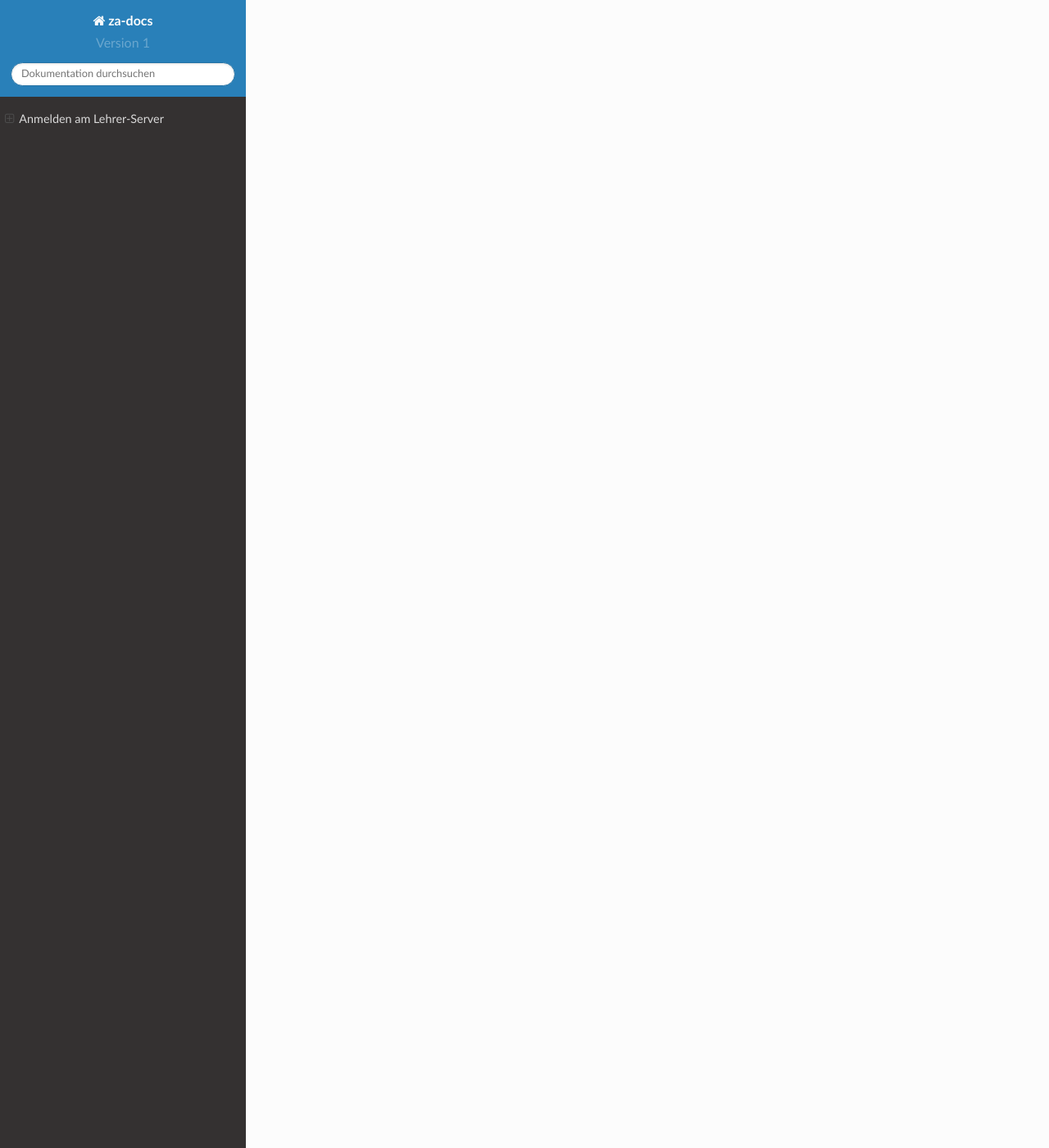
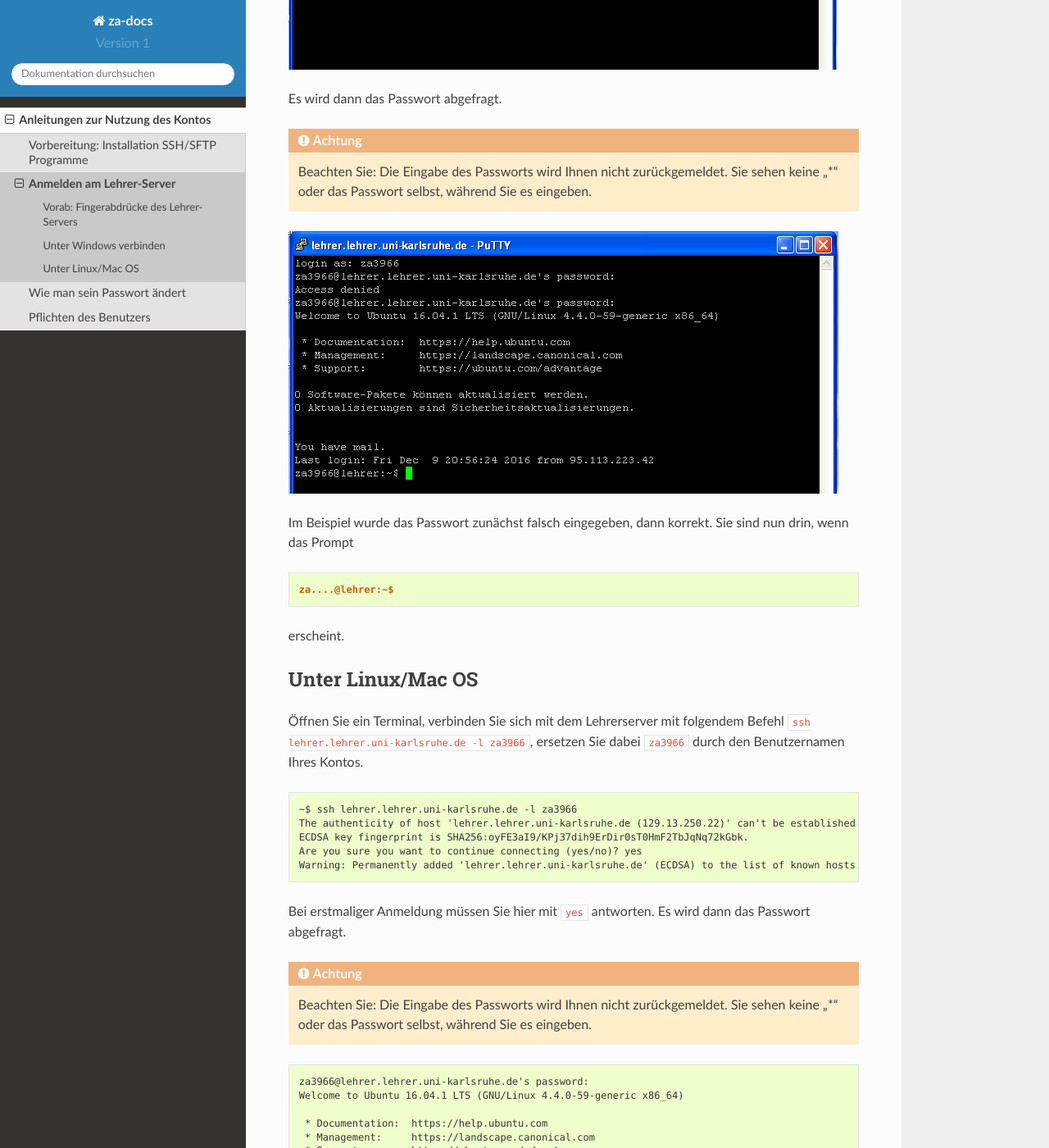
Before and after one commit to jolly-jump/za-docs, a Sphinx documentation site: the page built from source/benutzerkonto/login.rst, in a window 1280 px wide and 1400 px high, scrolled down 1995 px. Shown: the whole window at 82% size. Built offline with Sphinx 7.4.7 and the Read the Docs theme 2.0.0, drawn with Linux system fonts in a browser that asks for light colours; pages that are not in the unit, such as notebooks, are missing from menus; some of the changed text lies outside the part shown.

Commit message:
add putty docs+media, add ssh docs, add password change

```diff
--- a/source/benutzerkonto/index.rst
+++ b/source/benutzerkonto/index.rst
@@ -14,4 +14,4 @@ Folgende Anleitungen finden Sie hier:
    installation
    login
    passwortaendern
-   donsanddonts
+   dosanddonts
--- a/source/benutzerkonto/login.rst
+++ b/source/benutzerkonto/login.rst
@@ -2,7 +2,119 @@
 Anmelden am Lehrer-Server
 =========================
 
-Unter Windows
--------------
+Vorab: Fingerabdrücke des Lehrer-Servers
+----------------------------------------
+
+Sie erhalten bei der ersten Sitzung die Rückmeldung, dass Sie den
+Rechner ``lehrer.lehrer.uni-karlsruhe.de`` zum ersten Mal besuchen und
+werden gefragt, ob Sie dessen Identifikation mit einem bestimmten
+Fingerabdruck in Zukunft immer vertrauen wollen.
+
+Die Fingerabdrücke des Lehrer-Servers sind
+
+.. code:: console
+
+   MD5:
+   1024 e9:fa:cb:1f:5c:75:9f:fc:a4:c7:b4:d9:11:29:b3:6e (DSA)
+   256  bd:fd:40:54:c1:4c:76:ae:d3:e1:19:b5:13:72:24:40 (ECDSA)
+   256  cd:ae:1b:18:87:e6:d4:dc:c1:f2:6c:5e:d5:79:e9:25 (ED25519)
+   2048 da:c7:c4:c9:30:39:fb:19:08:4f:81:71:7e:d7:ae:98 (RSA)
+
+   SHA256:
+   1024 xCaUPK/kVBsnV/qJ0riPBaIllQcSq2LIiVEqhL7acMA (DSA)
+   256  oyFE3aI9/KPj37dih9ErDir0sT0HmF2TbJqNq72kGbk (ECDSA)
+   256  W2PTQkaHdAwoOIVT6Si3SCxBoWhWZrQdyJiDHqSNyUE (ED25519)
+   2048 VTHrv1EaV5MWlKlJUNjV89R9waDJ2bTJk7uselegTlY (RSA)
+
+Wird einer der angezeigten Fingerabdrücke zurückgemeldet, können Sie
+sicher sein, sich tatsächlich mit dem Lehrer-Server zu verbinden.
+
+
+Unter Windows verbinden
+-----------------------
 
 Öffnen Sie putty
+
+.. figure:: media/putty-start.png
+
+Geben Sie im Feld *Host Name (or IP address)* den Hostnamen des
+Lehrer-Servers ein, wie im Bild angezeigt:
+``lehrer.lehrer.uni-karlsruhe.de``. Die Verbindung muss per SSH auf
+Port 22 erfolgen und ist standardmäßig so eingestellt. Klicken Sie auf
+*Open*.
+
+Verifizieren Sie bei der ersten Sitzung, ob der Lehrer-Server eines
+der obig genannten Fingerabdrücke besitzt und bestätigen Sie mit "Ja".
+
+.. figure:: media/putty-keyverification.png
+
+Geben Sie jetzt im Terminal-Fenster Ihren Benutzernamen ein ``za....``.
+
+.. figure:: media/putty-login-as.png
+
+Es wird dann das Passwort abgefragt.
+
+.. attention::
+
+   Beachten Sie: Die Eingabe des Passworts wird Ihnen nicht
+   zurückgemeldet. Sie sehen keine "*" oder das Passwort selbst,
+   während Sie es eingeben.
+
+.. figure:: media/putty-login.png
+
+Im Beispiel wurde das Passwort zunächst falsch eingegeben, dann
+korrekt. Sie sind nun drin, wenn das Prompt
+
+.. code:: console
+
+   za....@lehrer:~$
+
+erscheint.
+
+Unter Linux/Mac OS
+------------------
+
+Öffnen Sie ein Terminal, verbinden Sie sich mit dem Lehrerserver mit
+folgendem Befehl ``ssh lehrer.lehrer.uni-karlsruhe.de -l za3966``,
+ersetzen Sie dabei ``za3966`` durch den Benutzernamen Ihres Kontos.
+
+.. code-block:: console
+
+   ~$ ssh lehrer.lehrer.uni-karlsruhe.de -l za3966
+   The authenticity of host 'lehrer.lehrer.uni-karlsruhe.de (129.13.250.22)' can't be established.
+   ECDSA key fingerprint is SHA256:oyFE3aI9/KPj37dih9ErDir0sT0HmF2TbJqNq72kGbk.
+   Are you sure you want to continue connecting (yes/no)? yes
+   Warning: Permanently added 'lehrer.lehrer.uni-karlsruhe.de' (ECDSA) to the list of known hosts.
+
+Bei erstmaliger Anmeldung müssen Sie hier mit ``yes`` antworten. Es wird dann das Passwort abgefragt.
+
+.. attention::
+
+   Beachten Sie: Die Eingabe des Passworts wird Ihnen nicht
+   zurückgemeldet. Sie sehen keine "*" oder das Passwort selbst,
+   während Sie es eingeben.
+
+.. code-block:: console
+
+   za3966@lehrer.lehrer.uni-karlsruhe.de's password:
+   Welcome to Ubuntu 16.04.1 LTS (GNU/Linux 4.4.0-59-generic x86_64)
+
+    * Documentation:  https://help.ubuntu.com
+    * Management:     https://landscape.canonical.com
+    * Support:        https://ubuntu.com/advantage
+
+   0 Software-Pakete können aktualisiert werden.
+   0 Aktualisierungen sind Sicherheitsaktualisierungen.
+
+
+   You have mail.
+   Last login: Sun Jan 22 21:01:20 2017 from 95.114.99.20
+   za3966@lehrer:~$
+
+Sie sind nun drin, wenn das Prompt
+
+.. code:: console
+
+   za....@lehrer:~$
+
+erscheint.
```
Also changed, not shown: source/benutzerkonto/passwortaendern.rst (+22 -0 lines), source/index.rst (+4 -6 lines), source/benutzerkonto/media/putty-keyverification.png (added), source/benutzerkonto/media/putty-login-as.png (added), source/benutzerkonto/media/putty-login.png (added), source/benutzerkonto/media/putty-start.png (added).
